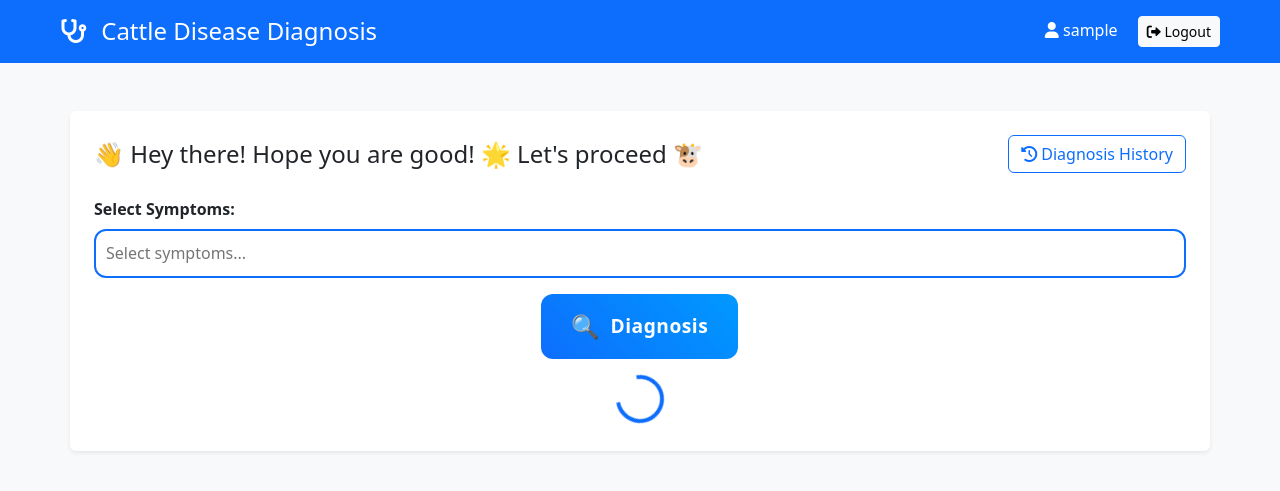
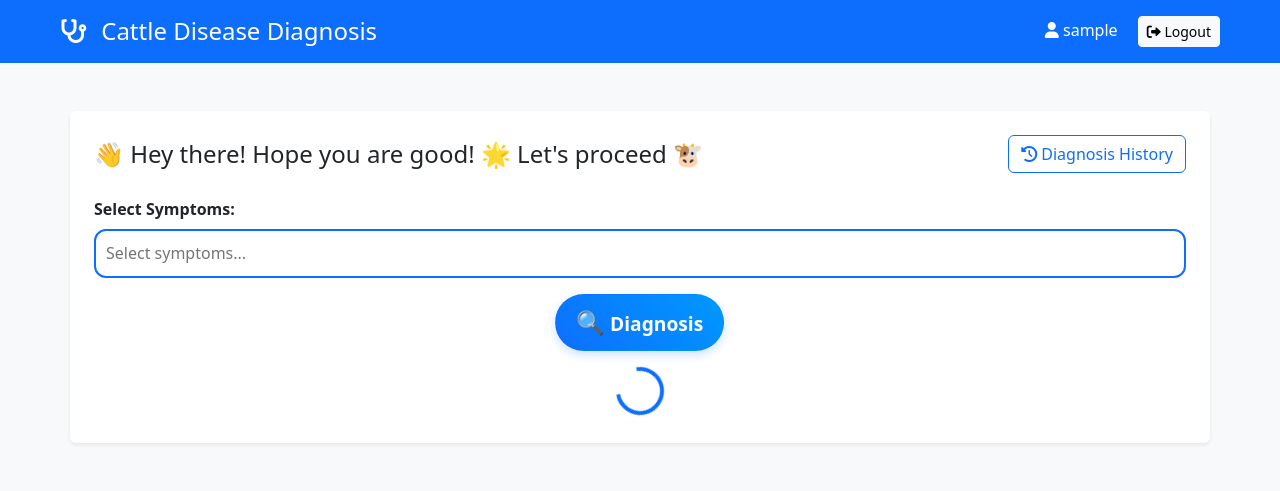
Before and after one commit to jennybrian/Cattledoctor, a Django app: page /diagnosis/ in a window 1280 px wide. Shown: the top 491 px of the page. Run offline with Django 5.2, Linux system fonts and the light colour scheme; the visitor is signed in with stand-in values (Sample User, id 1); parts of the project's set-up code (start-up, migrations or seed data) failed here and were passed over; some libraries are stand-ins or nearby versions.

Commit message:
Fixing diagnosis page UX (rollback6)

```diff
--- a/diagnosis/templates/diagnosis/index.html
+++ b/diagnosis/templates/diagnosis/index.html
@@ -58,22 +58,16 @@
       0% { transform: rotate(0deg); }
       100% { transform: rotate(360deg); }
     }
+
     .btn-diagnose {
-        max-width: 300px;
-        margin: 0 auto;
-        padding: 15px 30px;
         background: linear-gradient(45deg, #0d6efd, #0099ff);
-        border: none;
-        border-radius: 12px;
-        font-weight: 600;
         color: white;
+        border-radius: 50px;
+        padding: 10px 20px;
         font-size: 1.2em;
-        letter-spacing: 0.5px;
+        font-weight: bold;
         transition: all 0.3s ease;
-        display: flex;
-        align-items: center;
-        justify-content: center;
-        gap: 10px;
+        box-shadow: 0 4px 10px rgba(13, 110, 253, 0.2);
     }
 
     .btn-diagnose:hover {
```
